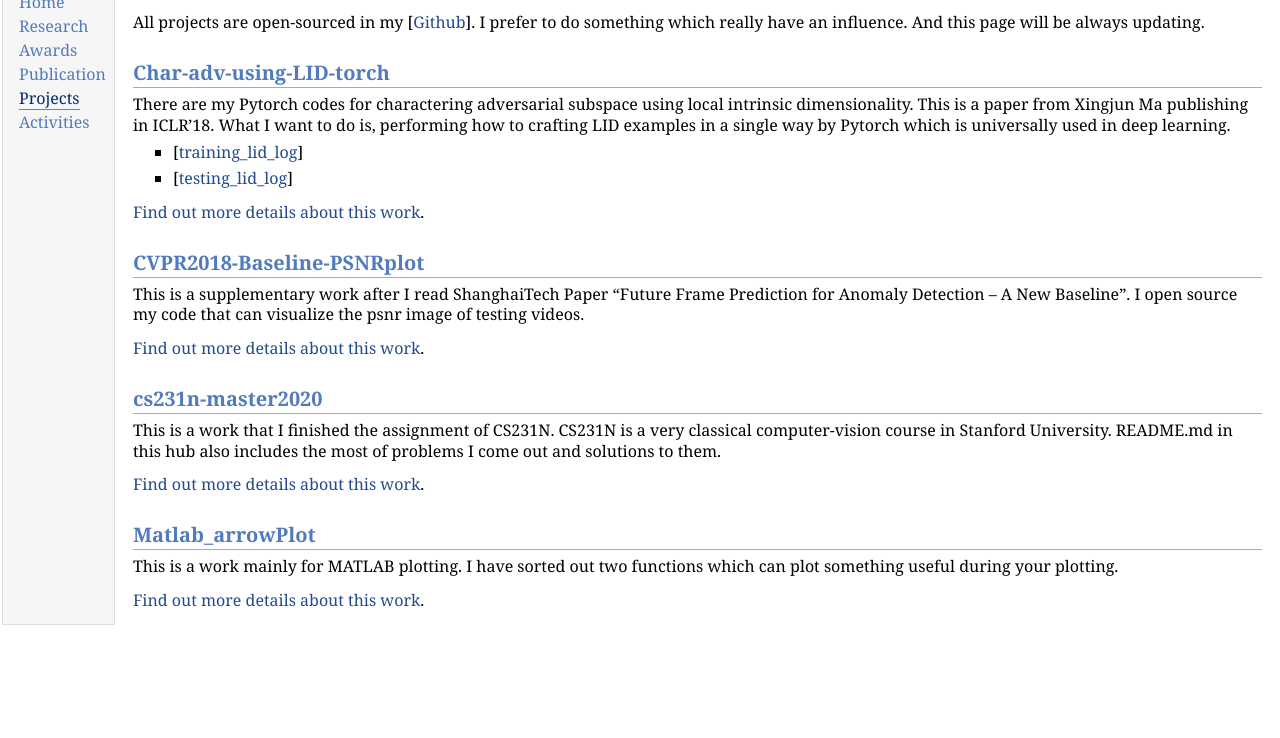
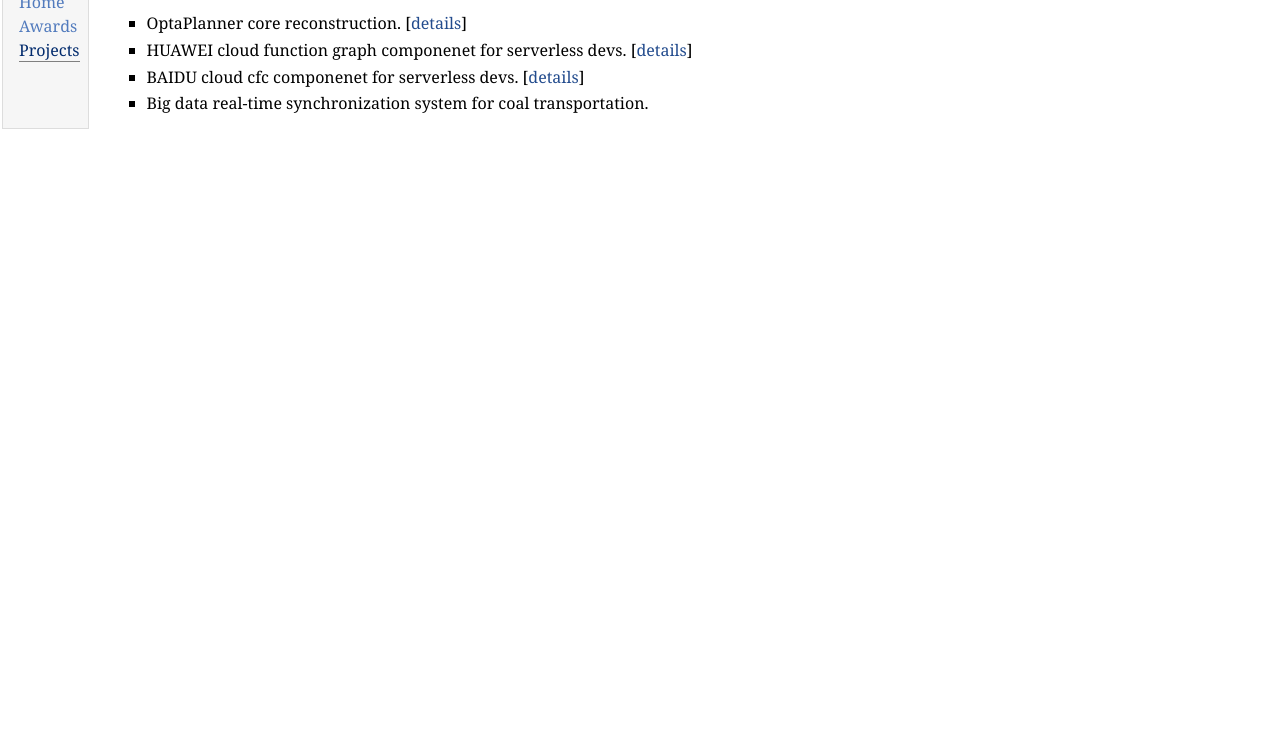
Before and after one commit to wang-zerui/resume, a plain HTML site: page projects.html in a window 1280 px wide. Shown: the part 62-800 px from the top of the page. Drawn offline with Linux system fonts and the light colour scheme.

Commit message:
fix menu

```diff
--- a/projects.html
+++ b/projects.html
@@ -5,7 +5,6 @@
 <meta name="generator" content="jemdoc, see http://jemdoc.jaboc.net/" />
 <meta http-equiv="Content-Type" content="text/html;charset=utf-8" />
 <link rel="stylesheet" href="jemdoc.css" type="text/css" />
-<link rel="shortcut icon" href="oip.ico">
 <title>Projects</title>
 </head>
 <body>
@@ -14,41 +13,24 @@
 <td id="layout-menu">
 <div class="menu-category">MENU</div>
 <div class="menu-item"><a href="index.html">Home</a></div>
-<div class="menu-item"><a href="research.html">Research</a></div>
 <div class="menu-item"><a href="awards.html">Awards</a></div>
-<div class="menu-item"><a href="publications.html">Publication</a></div>
 <div class="menu-item"><a href="projects.html" class="current">Projects</a></div>
-<div class="menu-item"><a href="activities.html">Activities</a></div>
 </td>
 <td id="layout-content">
 <div id="toptitle">
 <h1>Projects</h1>
 </div>
-<p>All projects are open-sourced in my [<a href="https://github.com/Alpha-Yang">Github</a>]. I prefer to do
-something which really have an influence. And this page will be always updating. </p>
-<h2>Char-adv-using-LID-torch</h2>
-<p>There are my Pytorch codes for charactering adversarial subspace using local intrinsic dimensionality. This is a paper from Xingjun Ma publishing in ICLR&rsquo;18.
-What I want to do is, performing how to crafting LID examples in a single way by Pytorch which is universally used in deep learning.</p>
 <ul>
-<li><p>[<a href="assets\training_lid_log.txt">training_lid_log</a>]</p>
+<li><p>OptaPlanner core reconstruction. [<a href="https://github.com/xinwuyun/optaplanner-alter">details</a>]</p>
 </li>
-<li><p>[<a href="assets\testing_lid_log.txt">testing_lid_log</a>]</p>
+<li><p>HUAWEI cloud function graph componenet for serverless devs. [<a href="https://github.com/xinwuyun/fg">details</a>]</p>
+</li>
+<li><p>BAIDU cloud  cfc componenet for serverless devs. [<a href="https://github.com/xinwuyun/cfc">details</a>]</p>
+</li>
+<li><p>Big data real-time synchronization system for coal transportation.
+</p>
 </li>
 </ul>
-<p><a href="https://github.com/Alpha-Yang/Char-adv-using-LID-torch">Find out more details about this work</a>.</p>
-<h2>CVPR2018-Baseline-PSNRplot</h2>
-<p>This is a supplementary work after I read ShanghaiTech Paper &ldquo;Future Frame Prediction for Anomaly Detection – A New Baseline&rdquo;.
-I open source my code that can visualize the psnr image of testing videos. </p>
-<p><a href="https://github.com/Alpha-Yang/CVPR2018-Baseline-PSNRplot">Find out more details about this work</a>.</p>
-<h2>cs231n-master2020</h2>
-<p>This is a work that I finished the assignment of CS231N. CS231N is a very classical computer-vision course
-in Stanford University. README.md in this hub also includes the most of problems I come out and solutions to them.</p>
-<p><a href="https://github.com/Alpha-Yang/cs231n-master2020">Find out more details about this work</a>.</p>
-<h2>Matlab_arrowPlot</h2>
-<p>This is a work mainly for MATLAB plotting. I have sorted out two functions which can
-plot something useful during your plotting.</p>
-<p><a href="https://github.com/Alpha-Yang/Matlab_arrowPlot">Find out more details about this work</a>.
-</p>
 </td>
 </tr>
 </table>
```
Also changed, not shown: awards.html (+4 -16 lines), publications.html (deleted, +0 -33 lines), 1 other file.
